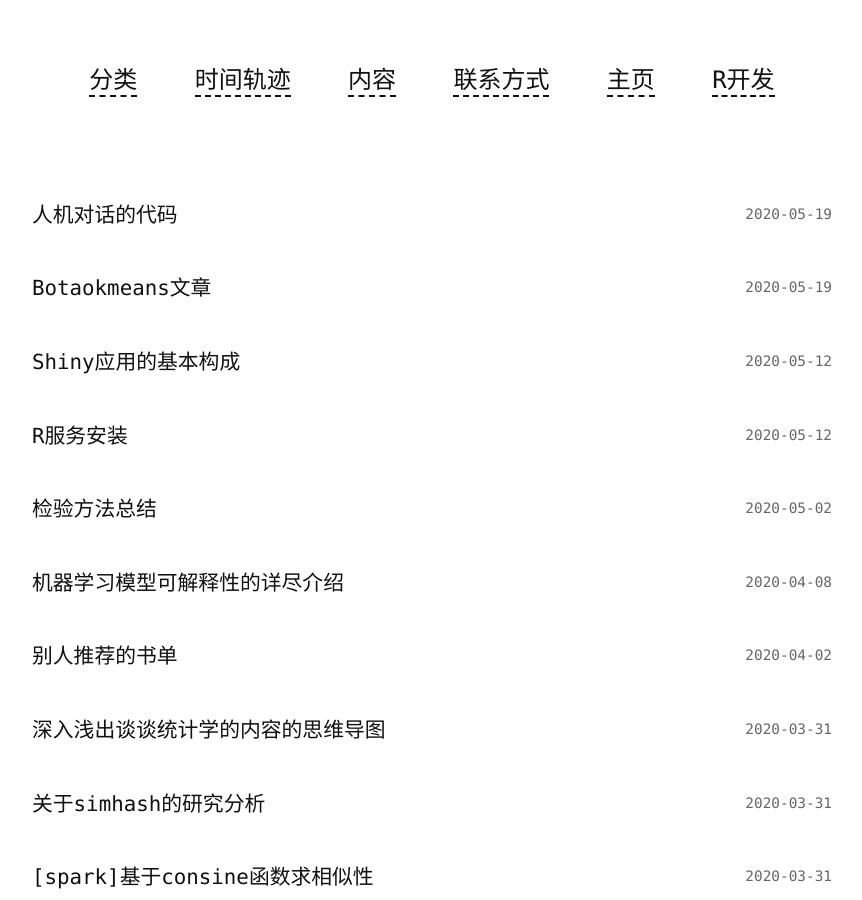
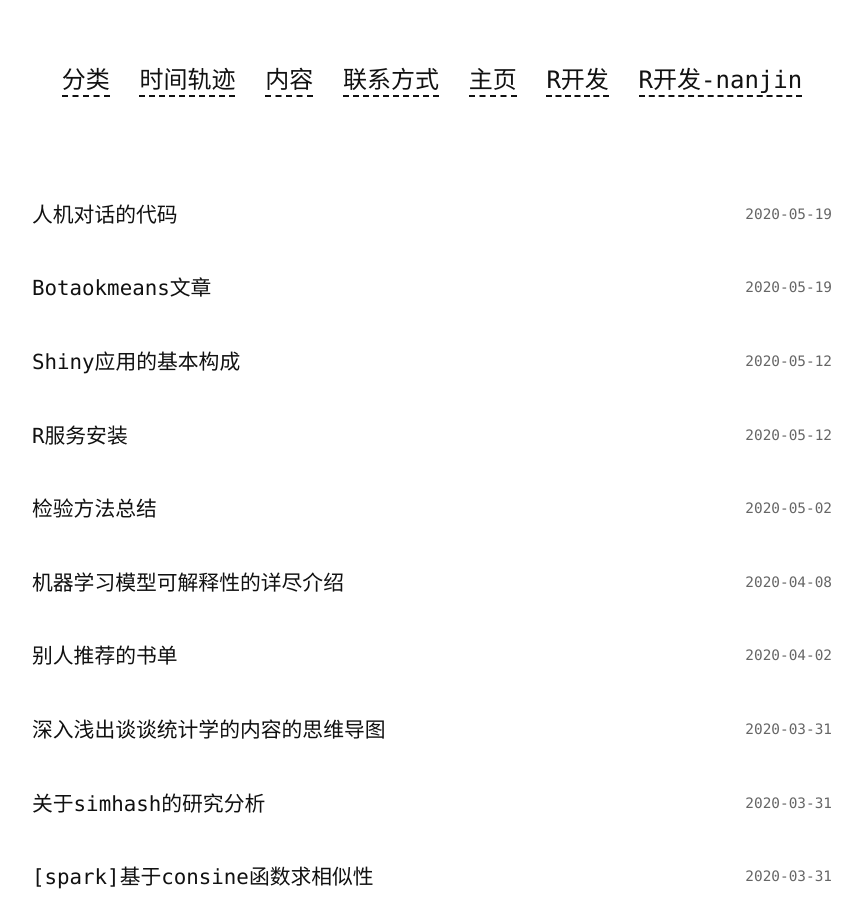
Before and after one commit to maolilai/maolilai.github.io, a Jekyll site: the page built from articles.md, in a window 1280 px wide and 900 px high. Shown: the whole window, without its empty margins (208-1070 px from the left). Built offline with Jekyll 4.4.1, drawn with Linux system fonts in a browser that asks for light colours.

Commit message:
Update articles.html
222

```diff
--- a/_layouts/articles.html
+++ b/_layouts/articles.html
@@ -25,6 +25,7 @@
       <a href="/about">联系方式</a>
       <a href="/">主页</a>
       <a href="http://124.156.183.99:8787/">R开发</a>
+      <a href="http://119.45.147.118:8787/">R开发-nanjin</a>
     </div>
 
     <div class="article-content">
```
